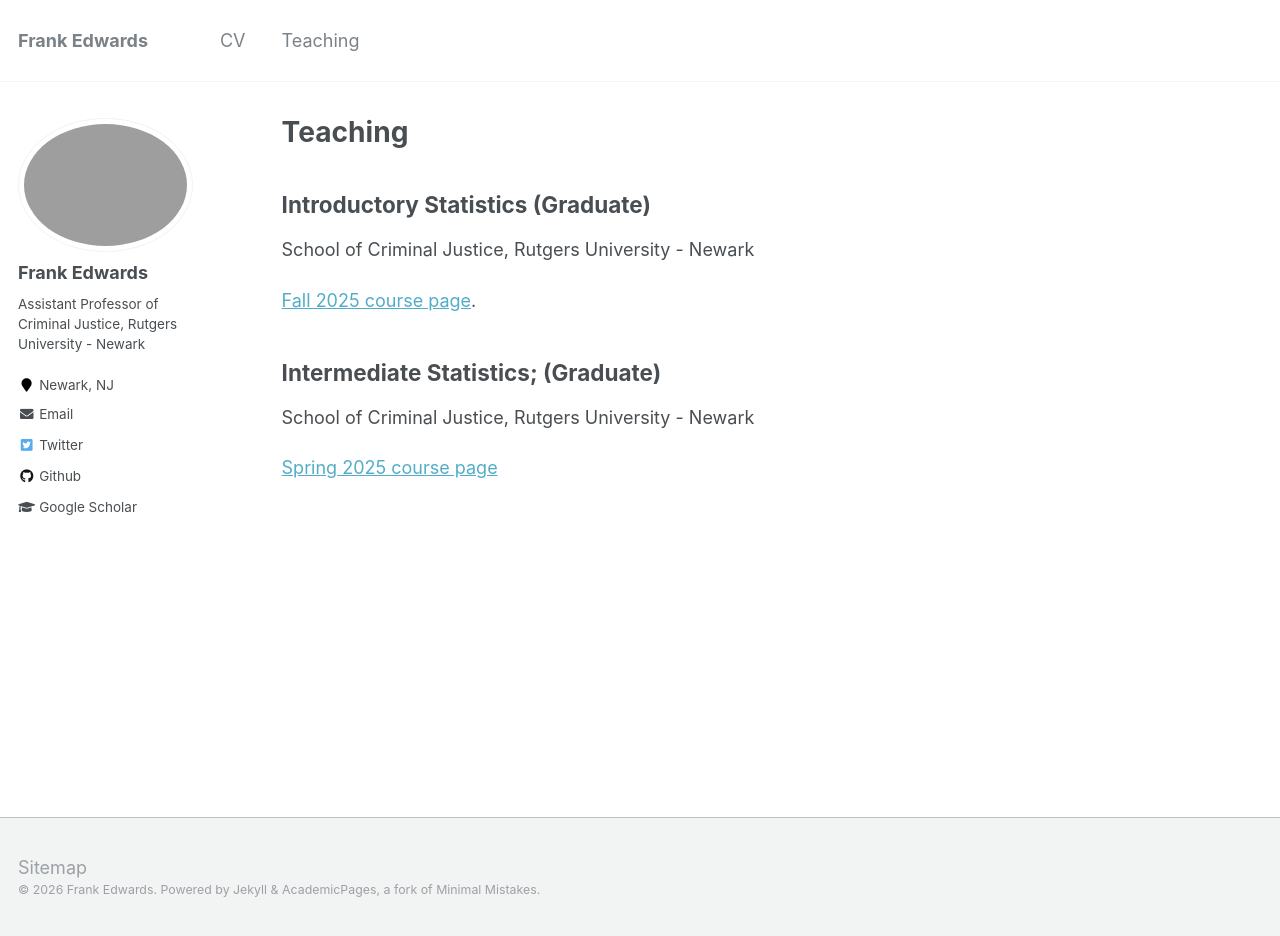
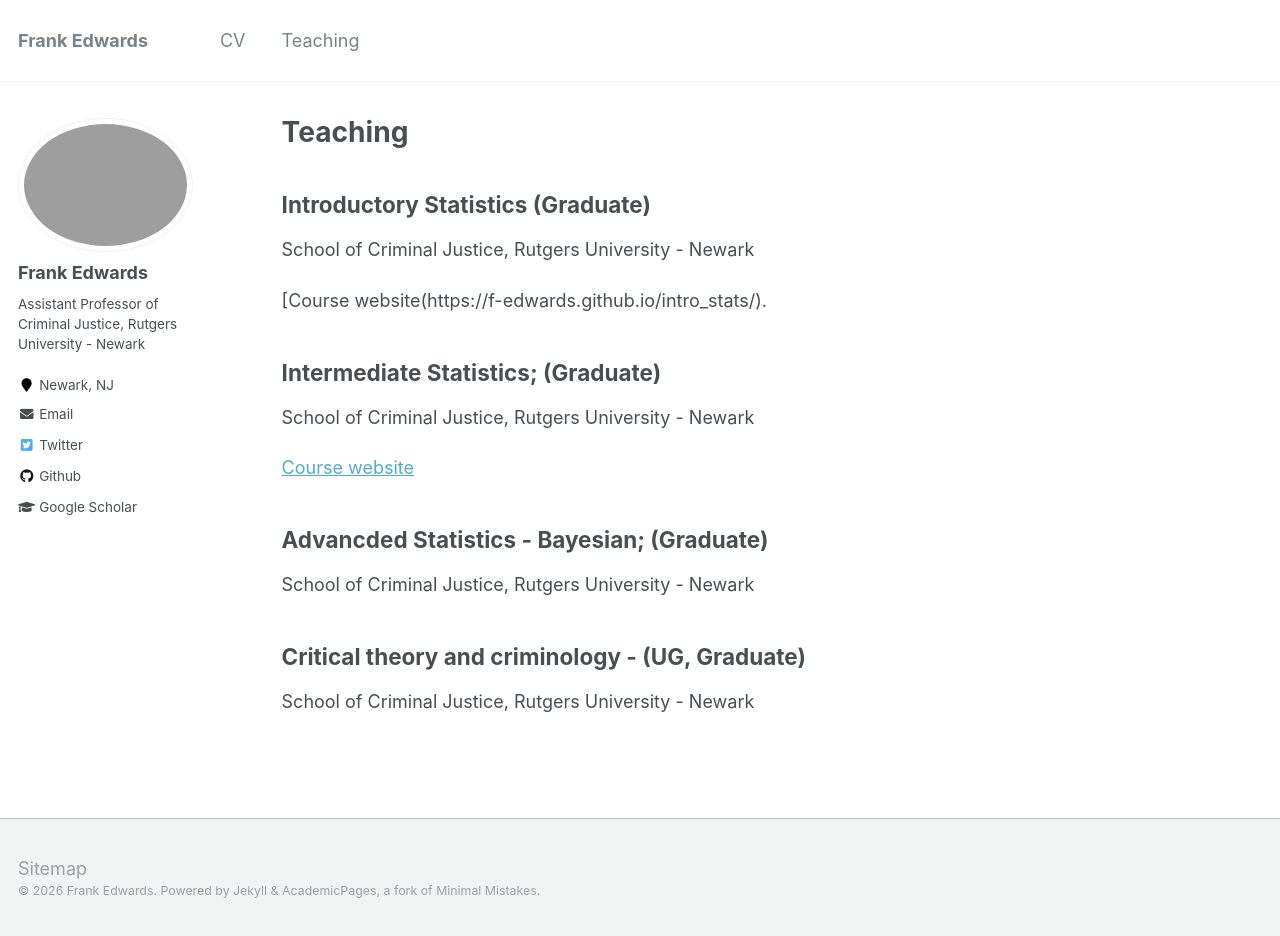
Before and after one commit to f-edwards/f-edwards.github.io, a Jekyll site: the page built from _pages/teaching.md, in a window 1280 px wide and 936 px high. Built offline with Jekyll 4.4.1, drawn with Linux system fonts in a browser that asks for light colours.

Commit message:
small update

```diff
--- a/_pages/teaching.md
+++ b/_pages/teaching.md
@@ -8,9 +8,15 @@ author_profile: true
 ## Introductory Statistics (Graduate)
 School of Criminal Justice, Rutgers University - Newark
 
-[Fall 2025 course page](https://f-edwards.github.io/intro_stats/).
+[Course website(https://f-edwards.github.io/intro_stats/).
 
 ## Intermediate Statistics; (Graduate)
 School of Criminal Justice, Rutgers University - Newark
 
-[Spring 2025 course page](https://f-edwards.github.io/intermediate_stats/)
+[Course website](https://f-edwards.github.io/intermediate_stats/)
+
+## Advancded Statistics - Bayesian; (Graduate)
+School of Criminal Justice, Rutgers University - Newark
+
+## Critical theory and criminology - (UG, Graduate)
+School of Criminal Justice, Rutgers University - Newark
```
